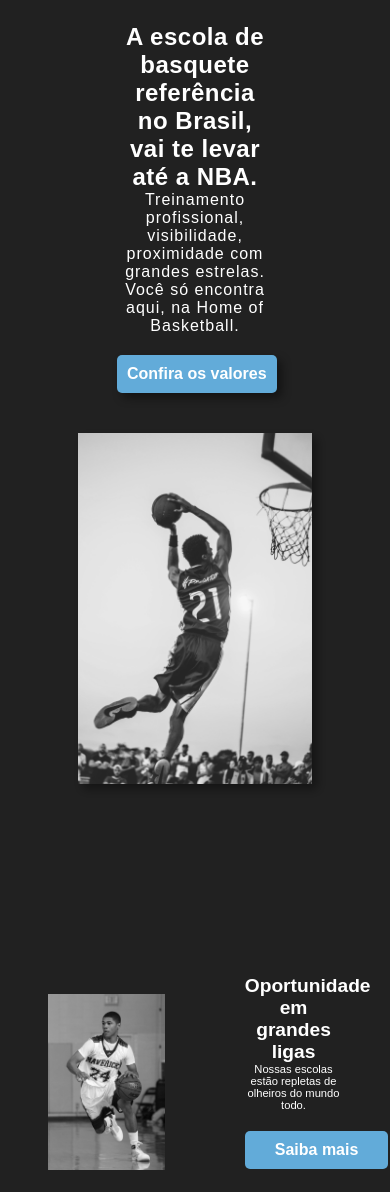
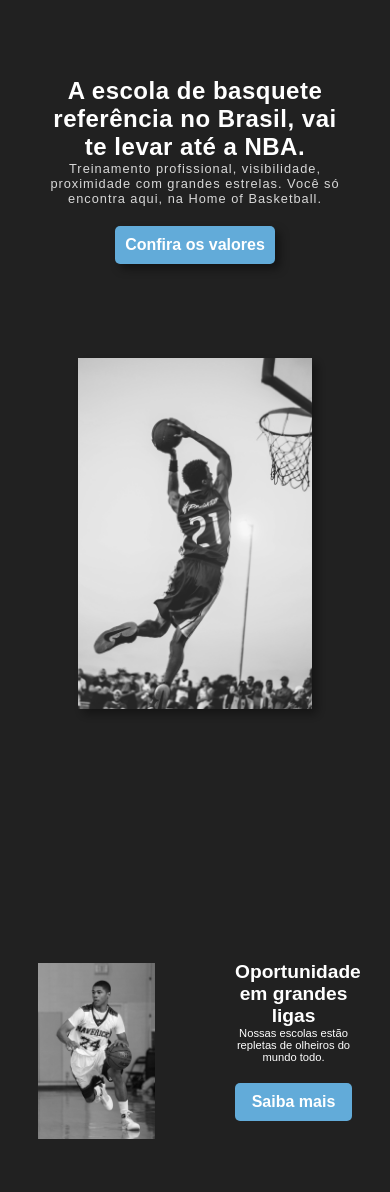
Before and after one commit to alanwengrze/hob-basquete, a plain HTML site: page index.html in a window 390 px wide. Shown: the part 290-1482 px from the top of the page. Drawn offline with Linux system fonts and the light colour scheme.

Commit message:
Att font-size
Melhorando o font-size do mobile

```diff
--- a/style.css
+++ b/style.css
@@ -164,9 +164,9 @@ main .conteudo{
 .info-meio>input{
     padding: 10px 30px;
     margin: 20px auto;
+    display:block;
     background-color:#62ABD9;
     border: none;
-    display:block;
     border-radius: 5px;
     color: #fff;
     font-size: 1rem;
@@ -336,9 +336,16 @@ form .botao input:hover{
     }
     .texto>h1{
         font-size: 1.5em;
+        width: 100%;
     }
     .texto>p{
-        font-size:1em;
+        font-weight: 100;
+        font-size:0.8em;
+        width: 100%;
+        color: rgba(255, 255, 255, 0.829);
+    }
+    .texto{
+        width: 100%;
     }
 
     .meio{
@@ -347,6 +354,18 @@ form .botao input:hover{
         justify-content: space-around;
         gap: 2em;
 
+    }
+    .info-meio{
+        width:30vw;
+        height:100%;
+    }
+    .info-meio:hover{
+        background:#ff914d;
+        box-shadow: 5px 5px 10px rgba(0, 0, 0, 0.411);
+    }
+    .info-meio>input{
+        padding: 10px 0px;
+        width: 100%;
     }
     .imagem-meio{
         display: flex;
```
